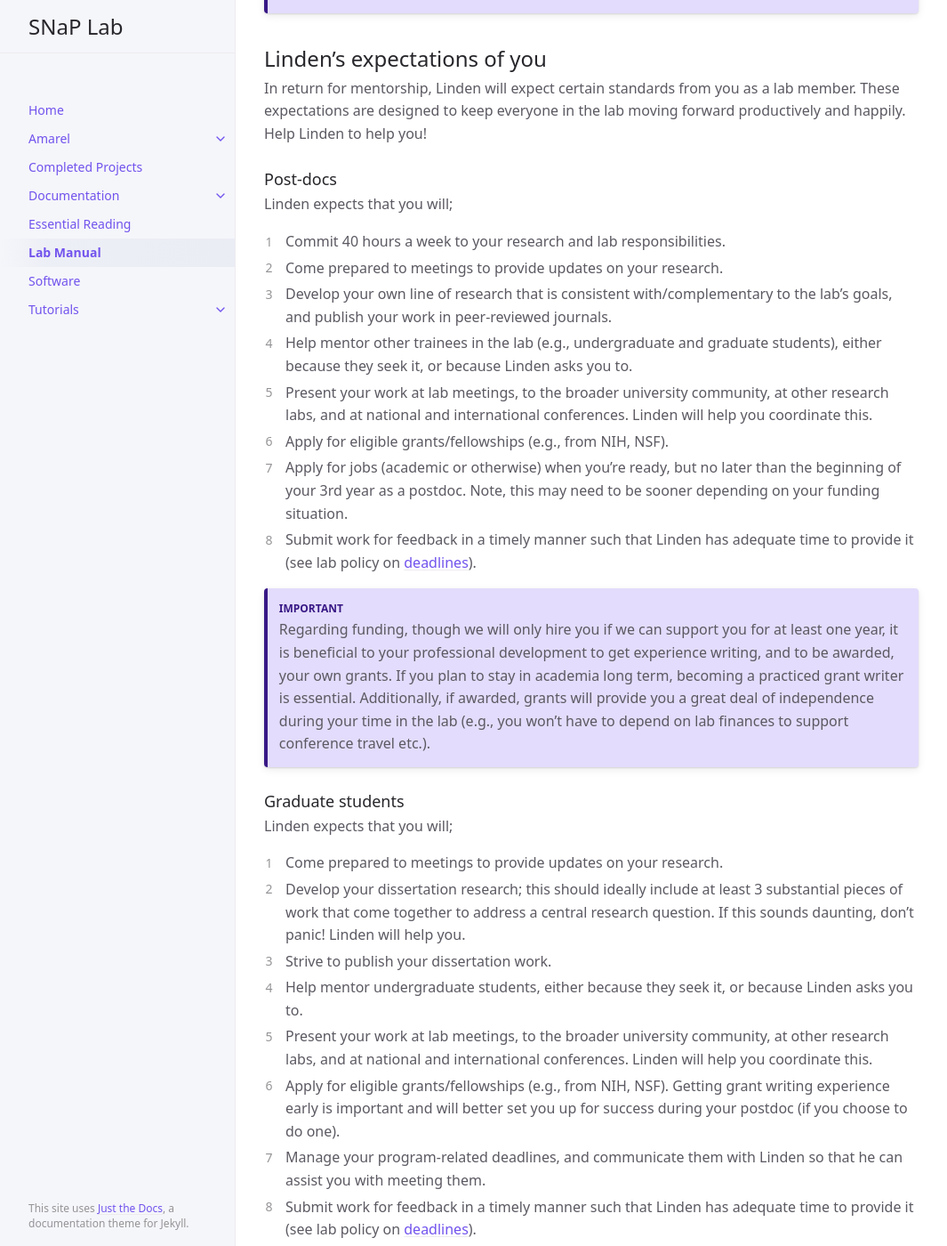
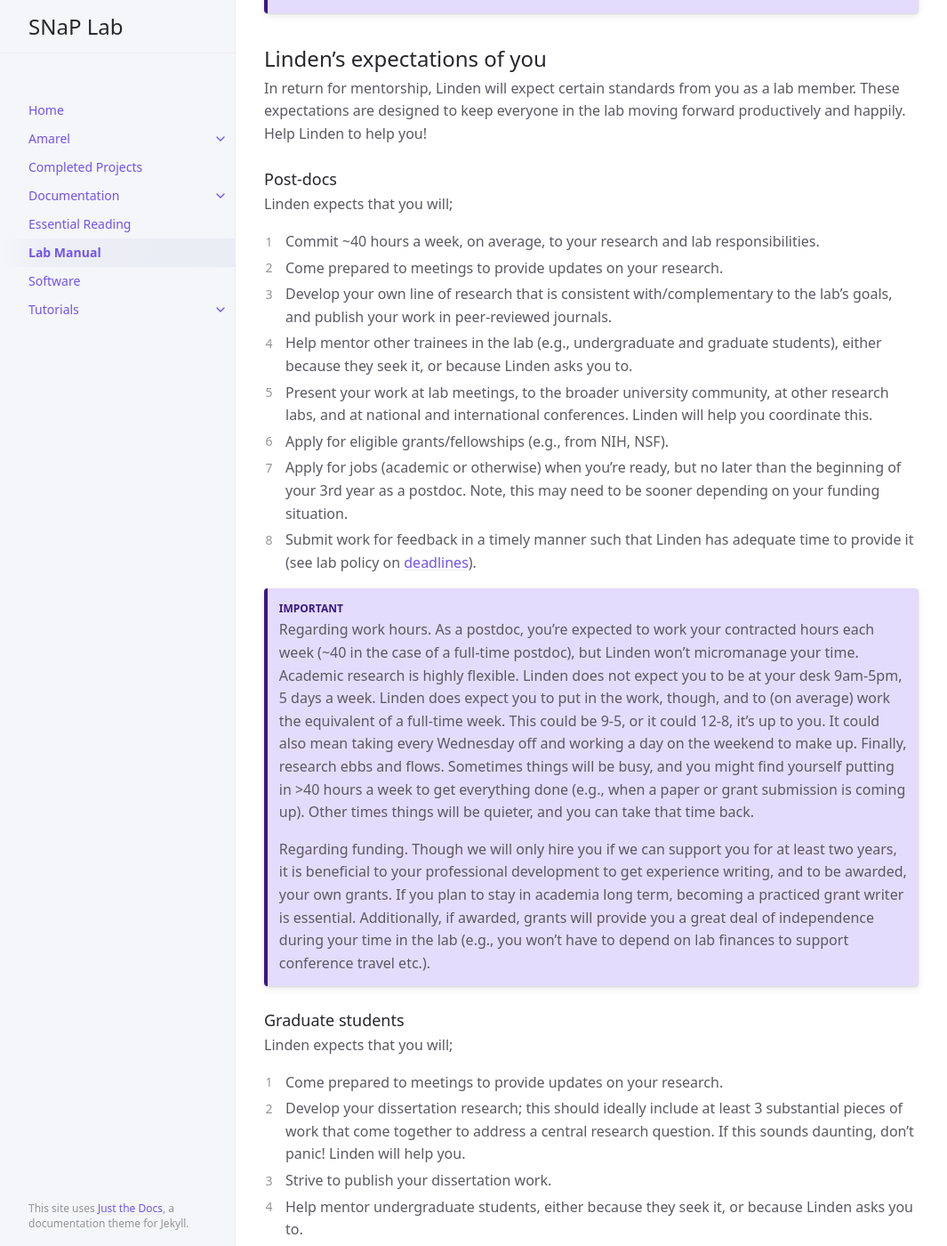
Before and after one commit to LindenParkesLab/snaplab.github.io, a Jekyll site: the page built from docs/lab_manual/index.md, in a window 1280 px wide and 1400 px high, scrolled down 5189 px. Shown: the whole window at 89% size, without its empty margins (107-1172 px from the left). Built offline with Jekyll 4.4.1, drawn with Linux system fonts in a browser that asks for light colours; cached includes are drawn as plain includes.

Commit message:
added more info about expectations of work hours. Updated funding to 2 year commitment

```diff
--- a/docs/lab_manual/index.md
+++ b/docs/lab_manual/index.md
@@ -105,7 +105,7 @@ These expectations are designed to keep everyone in the lab moving forward produ
 ### Post-docs
 Linden expects that you will;
 
-1. Commit 40 hours a week to your research and lab responsibilities.
+1. Commit ~40 hours a week, on average, to your research and lab responsibilities.
 2. Come prepared to meetings to provide updates on your research.
 3. Develop your own line of research that is consistent with/complementary to the lab's goals, and publish your work in peer-reviewed journals.
 4. Help mentor other trainees in the lab (e.g., undergraduate and graduate students), either because they seek it, or because Linden asks you to.
@@ -117,7 +117,9 @@ Linden expects that you will;
 {: .note-title }
 > Important
 >
-> Regarding funding, though we will only hire you if we can support you for at least one year, it is beneficial to your professional development to get experience writing, and to be awarded, your own grants. If you plan to stay in academia long term, becoming a practiced grant writer is essential. Additionally, if awarded, grants will provide you a great deal of independence during your time in the lab (e.g., you won't have to depend on lab finances to support conference travel etc.).
+> Regarding work hours. As a postdoc, you're expected to work your contracted hours each week (~40 in the case of a full-time postdoc), but Linden won't micromanage your time. Academic research is highly flexible. Linden does not expect you to be at your desk 9am-5pm, 5 days a week. Linden does expect you to put in the work, though, and to (on average) work the equivalent of a full-time week. This could be 9-5, or it could 12-8, it's up to you. It could also mean taking every Wednesday off and working a day on the weekend to make up. Finally, research ebbs and flows. Sometimes things will be busy, and you might find yourself putting in >40 hours a week to get everything done (e.g., when a paper or grant submission is coming up). Other times things will be quieter, and you can take that time back.
+>
+> Regarding funding. Though we will only hire you if we can support you for at least two years, it is beneficial to your professional development to get experience writing, and to be awarded, your own grants. If you plan to stay in academia long term, becoming a practiced grant writer is essential. Additionally, if awarded, grants will provide you a great deal of independence during your time in the lab (e.g., you won't have to depend on lab finances to support conference travel etc.).
 >
 
 ### Graduate students
```
